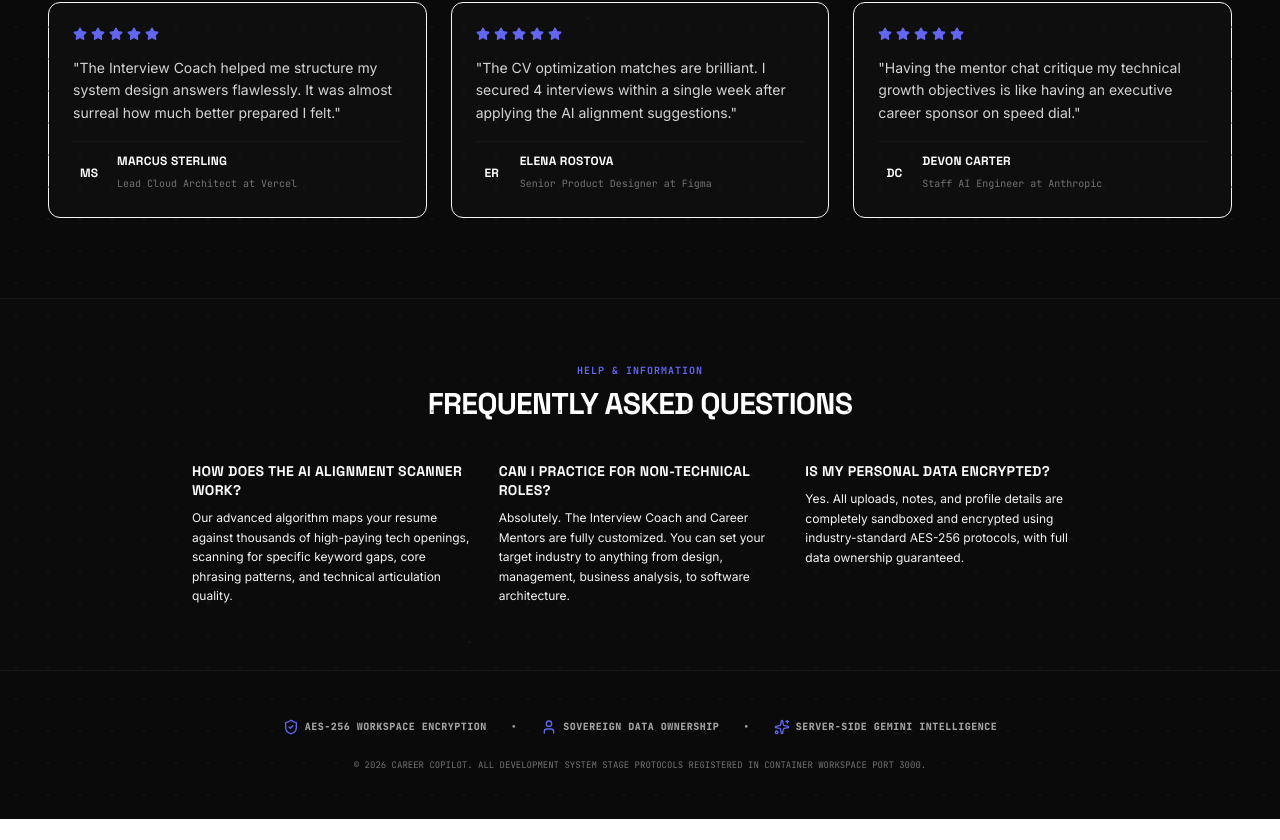
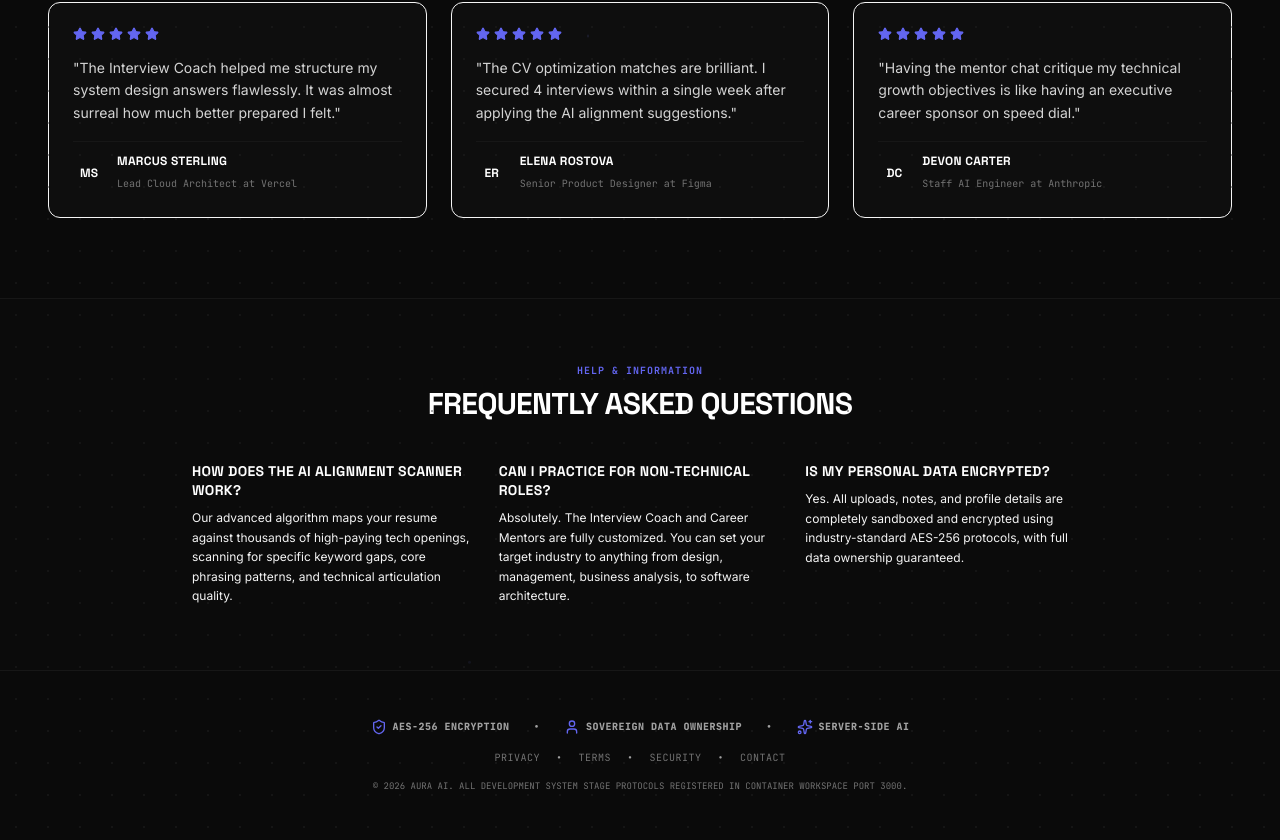
Before and after one commit to misterbrown3404/career-copilot, a React (Vite) app: page / in a window 1280 px wide. Shown: the part 3733-4573 px from the top of the page. Before the commit the page ends 4552 px from the top, so only its background shows below. Built offline with nearby package versions, Linux system fonts and the light colour scheme.

Commit message:
refactor: update landing page footer content

```diff
--- a/src/components/LandingView.tsx
+++ b/src/components/LandingView.tsx
@@ -808,7 +808,7 @@ export default function LandingView({ onLogin, isLoggedIn, onNavigateToApp, them
       </section>
 
       {/* Trust & Safety Badges Footer */}
-      <footer className={`px-6 sm:px-12 py-12 border-t text-center text-neutral-500 text-xs font-mono space-y-6 transition-all duration-300 ${
+      <footer className={`px-6 sm:px-12 py-12 border-t text-center text-neutral-500 text-xs font-mono space-y-4 transition-all duration-300 ${
         isLight ? 'bg-neutral-50 border-neutral-200' : 'bg-neutral-950 border-neutral-900'
       }`}>
         <div className={`flex flex-wrap items-center justify-center gap-6 text-[10px] uppercase tracking-wider font-extrabold ${
@@ -816,7 +816,7 @@ export default function LandingView({ onLogin, isLoggedIn, onNavigateToApp, them
         }`}>
           <span className="flex items-center gap-1.5">
             <ShieldCheck className={`w-4 h-4 ${isLight ? 'text-indigo-600' : 'text-green-400'}`} />
-            AES-256 Workspace Encryption
+            AES-256 Encryption
           </span>
           <span className="text-neutral-400 dark:text-neutral-800">•</span>
           <span className="flex items-center gap-1.5">
@@ -826,11 +826,20 @@ export default function LandingView({ onLogin, isLoggedIn, onNavigateToApp, them
           <span className="text-neutral-400 dark:text-neutral-800">•</span>
           <span className="flex items-center gap-1.5">
             <Sparkles className={`w-4 h-4 ${isLight ? 'text-indigo-600' : 'text-green-400'}`} />
-            Server-Side Gemini Intelligence
+            Server-Side AI
           </span>
         </div>
+        <div className="flex flex-wrap items-center justify-center gap-4 text-[10px] uppercase tracking-wider">
+          <a href="/privacy" className="hover:text-white transition-colors">Privacy</a>
+          <span className="text-neutral-400 dark:text-neutral-800">•</span>
+          <a href="/terms" className="hover:text-white transition-colors">Terms</a>
+          <span className="text-neutral-400 dark:text-neutral-800">•</span>
+          <a href="/security" className="hover:text-white transition-colors">Security</a>
+          <span className="text-neutral-400 dark:text-neutral-800">•</span>
+          <a href="/contact" className="hover:text-white transition-colors">Contact</a>
+        </div>
         <div className="text-[9px] text-neutral-500">
-          &copy; 2026 CAREER COPILOT. ALL DEVELOPMENT SYSTEM STAGE PROTOCOLS REGISTERED IN CONTAINER WORKSPACE PORT 3000.
+          &copy; 2026 AURA AI. ALL DEVELOPMENT SYSTEM STAGE PROTOCOLS REGISTERED IN CONTAINER WORKSPACE PORT 3000.
         </div>
       </footer>
 
```
